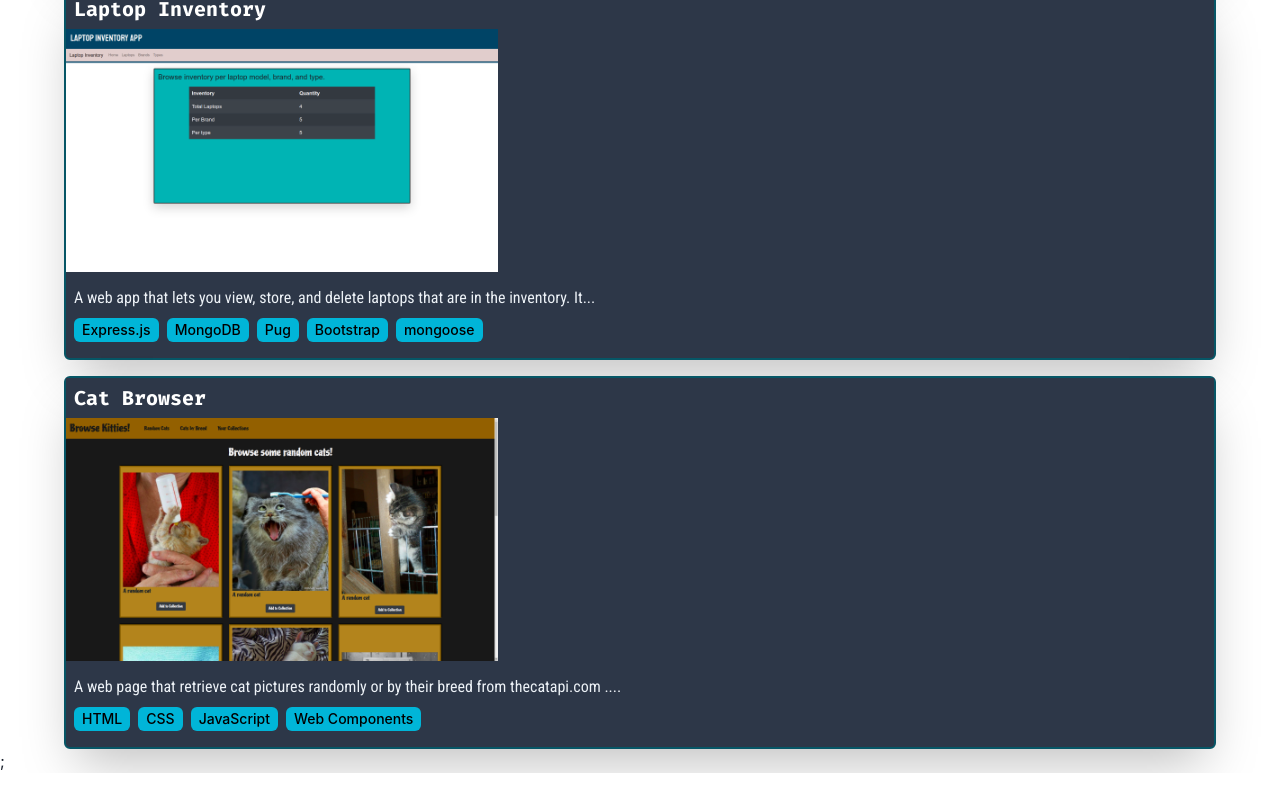
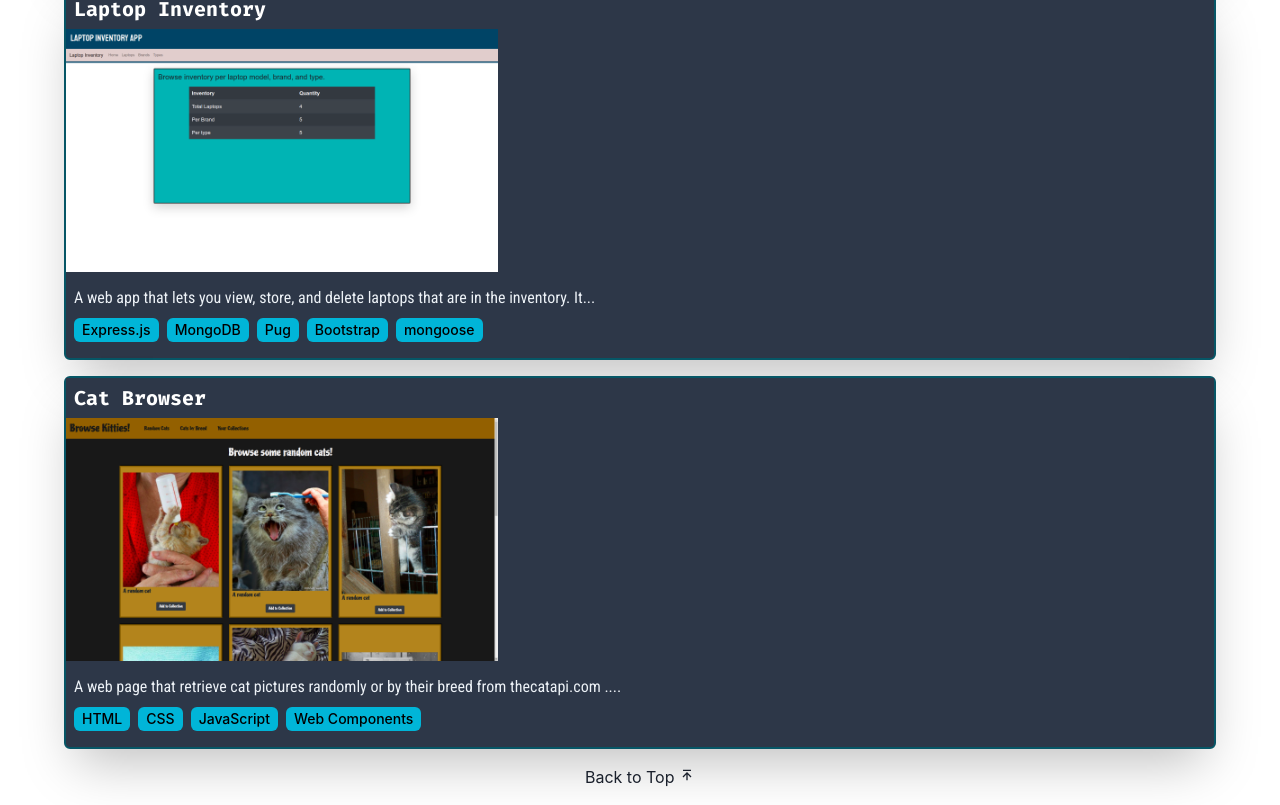
Before and after one commit to nagaremono/portfolio-v2, a Next.js app: page / in a window 1280 px wide. Shown: the part 1780-2585 px from the top of the page. Before the commit the page ends 2553 px from the top, so only its background shows below. Built offline with nearby package versions, Linux system fonts and the light colour scheme.

Commit message:
add scroll to top component

```diff
--- a/src/components/ProjectsGallery.tsx
+++ b/src/components/ProjectsGallery.tsx
@@ -1,13 +1,20 @@
-import { Grid } from '@chakra-ui/react';
+import { Flex, Grid } from '@chakra-ui/react';
 import { ProjectCard } from './ProjectCard';
 import { projects } from '../projects';
+import { ScrollToTop } from './ScrollToTop';
+import { BiArrowToTop } from 'react-icons/bi';
 
 export const ProjectsGallery: React.FC = () => {
   return (
-    <Grid rowGap={4}>
-      {projects.map((project) => (
-        <ProjectCard key={project.id} project={project} />
-      ))}
-    </Grid>
+    <>
+      <Grid rowGap={4}>
+        {projects.map((project) => (
+          <ProjectCard key={project.id} project={project} />
+        ))}
+      </Grid>
+      <Flex justifyContent="center" my={4}>
+        <ScrollToTop as={BiArrowToTop} />
+      </Flex>
+    </>
   );
 };
--- /dev/null
+++ b/src/components/ScrollToTop.tsx
@@ -0,0 +1,22 @@
+import { Link } from '@chakra-ui/layout';
+import { Icon } from '@chakra-ui/react';
+import React, { FC } from 'react';
+import { IconType } from 'react-icons';
+
+type ScrollToTopProps = {
+  as?: IconType;
+};
+
+export const ScrollToTop: FC<ScrollToTopProps> = ({ as }) => {
+  const scrollTop = () => {
+    window.scroll({ top: 0, behavior: 'smooth' });
+  };
+
+  return (
+    <>
+      <Link onClick={scrollTop}>
+        Back to Top <Icon as={as} />
+      </Link>
+    </>
+  );
+};
--- a/src/pages/_app.tsx
+++ b/src/pages/_app.tsx
@@ -5,7 +5,7 @@ import { customTheme } from '../theme';
 const MyApp = ({ Component, pageProps }: AppProps) => {
   return (
     <ChakraProvider resetCSS theme={customTheme}>
-      <Component {...pageProps} />;
+      <Component {...pageProps} />
     </ChakraProvider>
   );
 };
```
